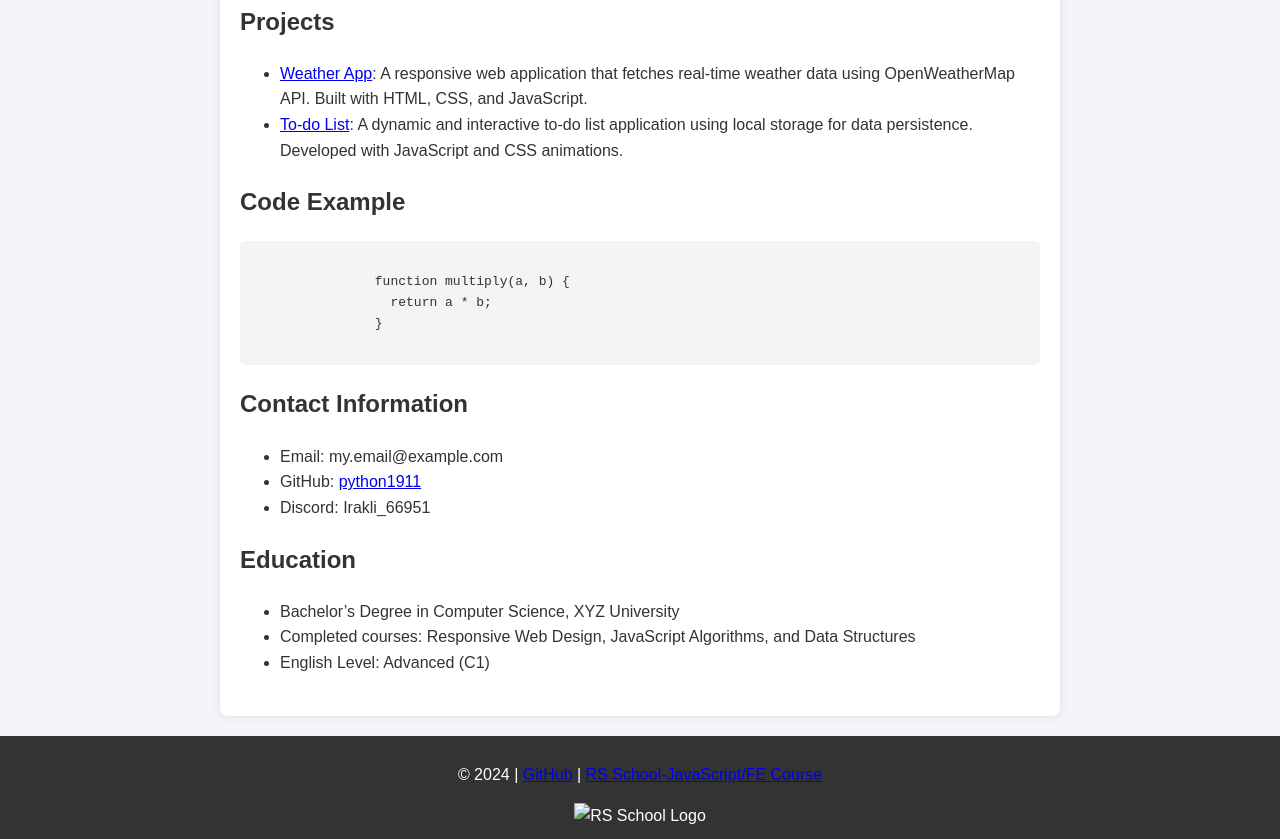
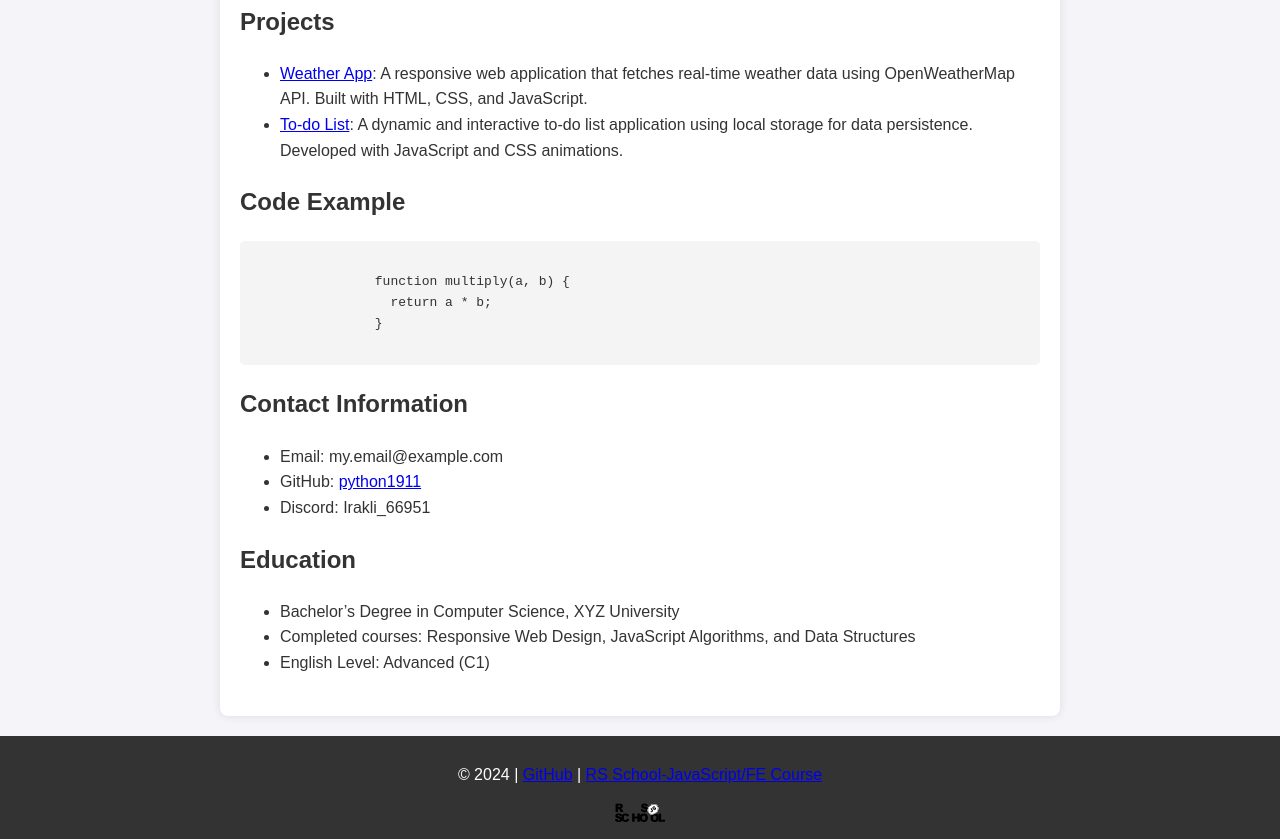
Before and after one commit to python1911/rsschool-cv, a plain HTML site: page index.html in a window 1280 px wide. Shown: the part 732-1571 px from the top of the page. Drawn offline with Linux system fonts and the light colour scheme.

Commit message:
fix: resolve 2nd .svg file extension issues
resolve .svg file extension issues

```diff
--- a/index.html
+++ b/index.html
@@ -75,7 +75,7 @@
         <p>
             &copy; 2024 | <a href="https://github.com/python1911">GitHub</a> | <a href="https://rs.school/courses/javascript">RS School-JavaScript/FE Course</a>
         </p>
-        <img src="rs-logo.png" alt="RS School Logo">
+        <img src="rs-logo.svg" alt="RS School Logo">
     </footer>
 </body>
 </html>
```
